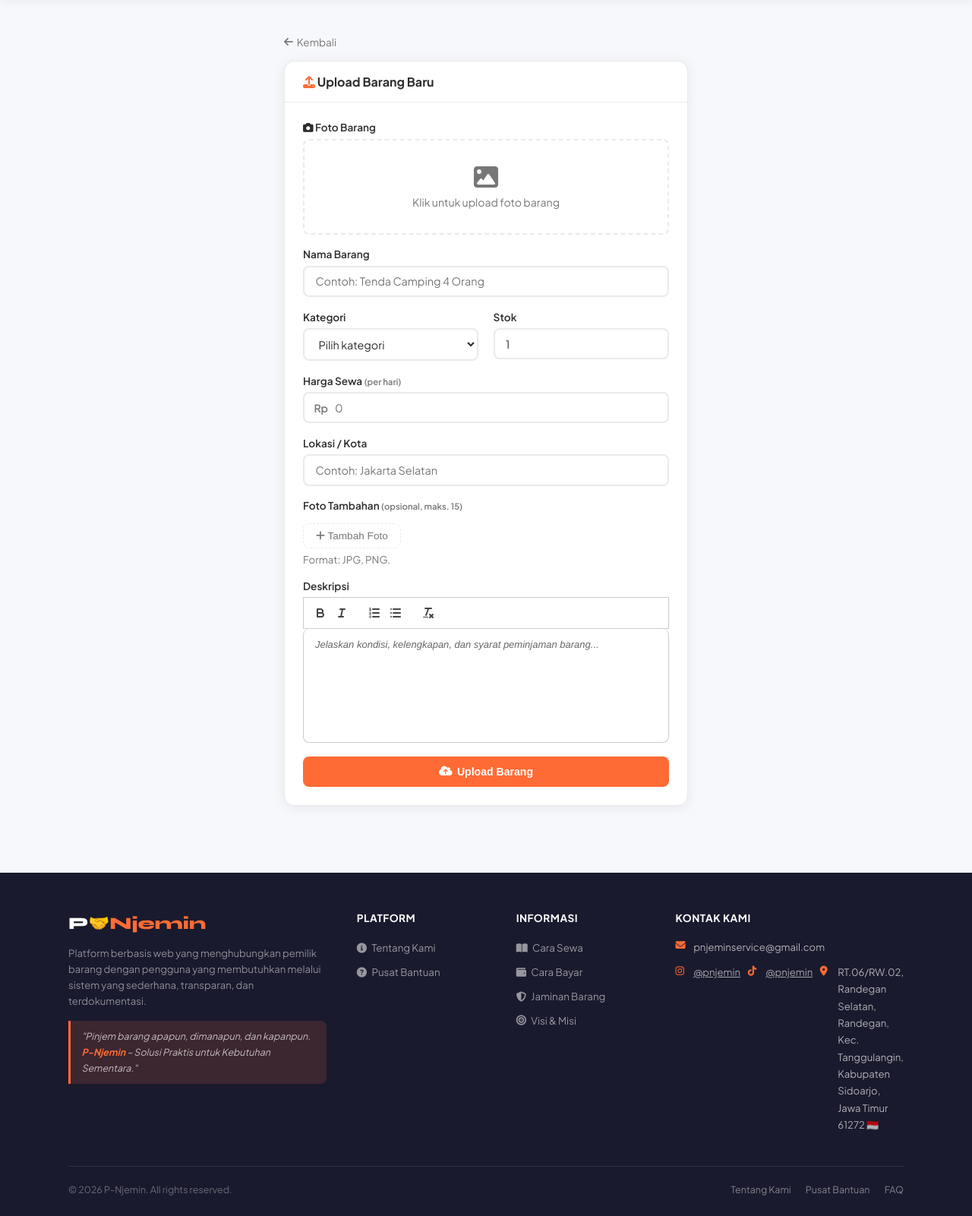
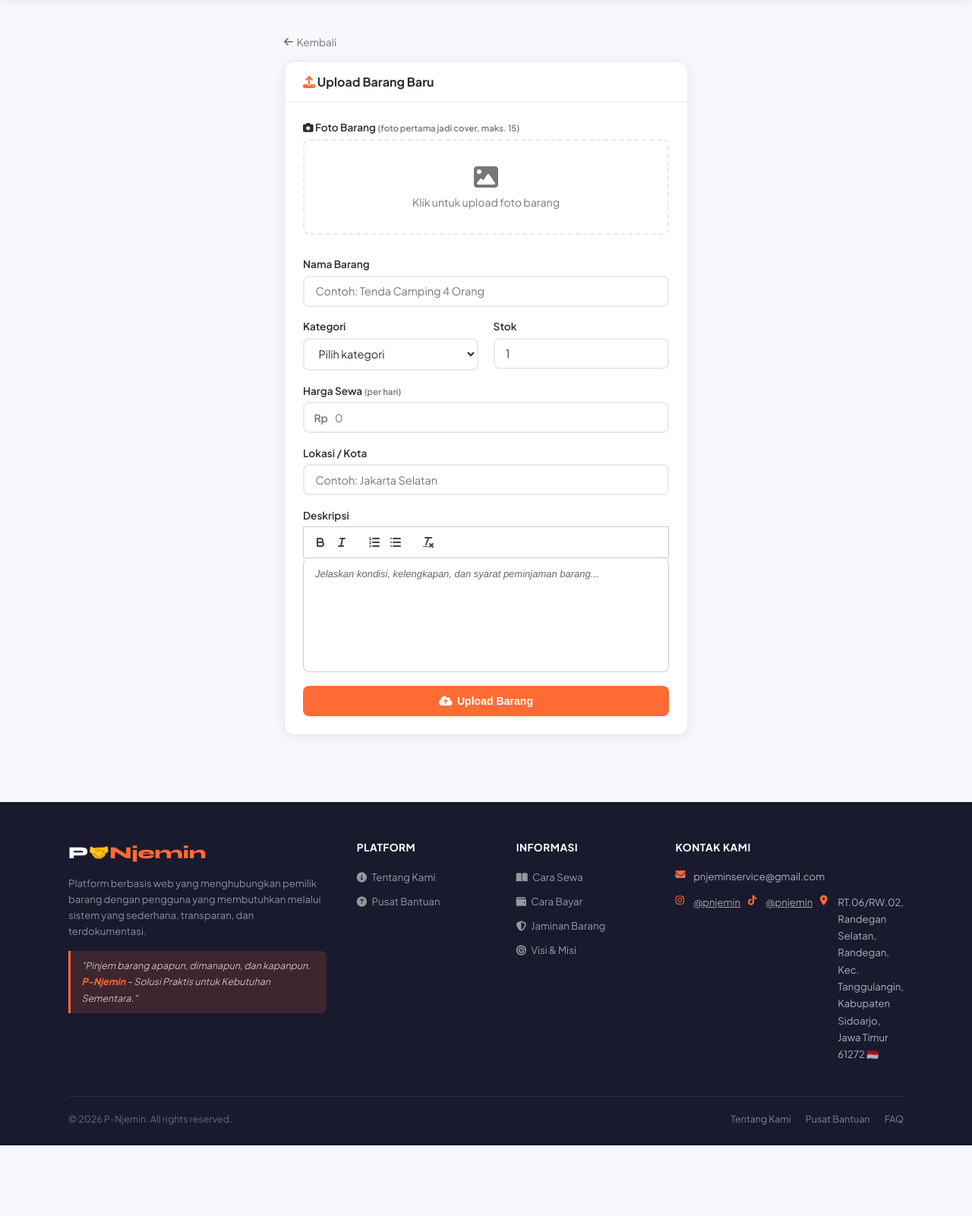
Before and after one commit to Faitz761/pnjemin_v2, a Flask app: template templates/upload_barang.html in a window 1280 px wide. Shown: the part 62-1663 px from the top of the page at 76% size. After the commit the page ends 1570 px from the top, so only its background shows below. Run offline with Flask 3, Linux system fonts and the light colour scheme; the template is opened without the code that fills it, so the values that code supplies are empty; some libraries are stand-ins or nearby versions.

Commit message:
first commit

```diff
--- a/templates/upload_barang.html
+++ b/templates/upload_barang.html
@@ -32,15 +32,14 @@
         <div class="card-body">
             <form method="post" enctype="multipart/form-data">
                 <div class="form-group">
-                    <label><i class="fas fa-camera"></i> Foto Barang</label>
-                    <div class="foto-upload-area" id="fotoArea">
-                        <input type="file" name="foto" accept="image/*" onchange="previewFoto(this)">
+                    <label><i class="fas fa-camera"></i> Foto Barang <small style="color:var(--text-muted)">(foto pertama jadi cover, maks. 15)</small></label>
+                    <div class="foto-upload-area" id="fotoArea" onclick="document.getElementById('foto-input-multi').click()">
                         <i class="fas fa-image" style="font-size:2rem;display:block;margin-bottom:0.5rem"></i>
                         Klik untuk upload foto barang
                     </div>
-                    <div class="foto-preview" id="fotoPreview">
-                        <img id="previewImg" src="" alt="Preview">
-                    </div>
+                    <input type="file" id="foto-input-multi" accept="image/*" style="display:none" onchange="tambahFoto(this)">
+                    <div id="foto-list" style="display:flex;flex-wrap:wrap;gap:0.5rem;margin-top:0.8rem"></div>
+                    <div id="foto-inputs"></div>
                 </div>
                 <div class="form-group">
                     <label>Nama Barang</label>
@@ -76,17 +75,6 @@
                 <div class="form-group">
                     <label>Lokasi / Kota</label>
                     <input type="text" name="lokasi" class="form-control" placeholder="Contoh: Jakarta Selatan" required>
-                </div>
-                <div class="form-group">
-                    <label>Foto Tambahan <small style="color:var(--text-muted)">(opsional, maks. 15)</small></label>
-                    <div id="foto-list" style="display:flex;flex-wrap:wrap;gap:0.5rem;margin-bottom:0.5rem"></div>
-                    <button type="button" onclick="document.getElementById('foto-input-hidden').click()"
-                        style="padding:0.5rem 1rem;background:transparent;border:1px dashed var(--border);border-radius:var(--radius-sm);cursor:pointer;color:var(--text-muted);font-size:0.85rem">
-                        <i class="fas fa-plus"></i> Tambah Foto
-                    </button>
-                    <input type="file" id="foto-input-hidden" accept="image/*" style="display:none" onchange="tambahFoto(this)">
-                    <small style="display:block;margin-top:0.4rem;color:var(--text-muted)">Format: JPG, PNG.</small>
-                    <div id="foto-inputs"></div>
                 </div>
                 <div class="form-group">
                     <label>Deskripsi</label>
@@ -147,20 +135,6 @@
 {% endif %}
 {% endblock %}
 {% block extra_js %}
-<script>
-function previewFoto(input) {
-    if (input.files && input.files[0]) {
-        const reader = new FileReader();
-        reader.onload = (e) => {
-            document.getElementById('previewImg').src = e.target.result;
-            document.getElementById('fotoPreview').style.display = 'block';
-            document.getElementById('fotoArea').style.borderColor = 'var(--primary)';
-        };
-        reader.readAsDataURL(input.files[0]);
-    }
-}
-</script>
-
 <link href="https://cdn.quilljs.com/1.3.6/quill.snow.css" rel="stylesheet">
 <script src="https://cdn.quilljs.com/1.3.6/quill.min.js"></script>
 <script>
@@ -185,15 +159,16 @@ document.querySelector('form').addEventListener('submit', function() {
 let fotoFiles = [];
 
 function tambahFoto(input) {
-    const file = input.files[0];
-    if (!file) return;
-    if (fotoFiles.length >= 15) { alert('Maksimal 15 foto!'); return; }
-    fotoFiles.push(file);
+    const files = Array.from(input.files);
+    files.forEach(file => {
+        if (fotoFiles.length >= 15) return;
+        fotoFiles.push(file);
+    });
     renderFotoList();
     input.value = '';
 }
 
-function hapusFotoBaru(index) {
+function hapusFoto(index) {
     fotoFiles.splice(index, 1);
     renderFotoList();
 }
@@ -201,27 +176,54 @@ function hapusFotoBaru(index) {
 function renderFotoList() {
     const list = document.getElementById('foto-list');
     list.innerHTML = '';
+    const area = document.getElementById('fotoArea');
+    area.style.display = fotoFiles.length > 0 ? 'none' : 'block';
+
     fotoFiles.forEach((file, i) => {
         const reader = new FileReader();
         reader.onload = e => {
             const div = document.createElement('div');
             div.style.cssText = 'position:relative;width:80px;height:80px;flex-shrink:0';
-            div.innerHTML = `<img src="${e.target.result}" style="width:80px;height:80px;object-fit:cover;border-radius:6px">
-                <button type="button" onclick="hapusFotoBaru(${i})"
-                    style="position:absolute;top:2px;right:2px;background:#e74c3c;border:none;color:white;border-radius:50%;width:20px;height:20px;cursor:pointer;font-size:0.65rem;display:flex;align-items:center;justify-content:center;padding:0">
+            const badge = i === 0 ? `<div style="position:absolute;bottom:2px;left:2px;background:var(--primary);color:white;font-size:0.55rem;padding:1px 4px;border-radius:3px;font-weight:700">COVER</div>` : '';
+            div.innerHTML = `<img src="${e.target.result}" style="width:80px;height:80px;object-fit:cover;border-radius:6px;border:2px solid ${i===0?'var(--primary)':'transparent'}">
+                ${badge}
+                <button type="button" onclick="hapusFoto(${i})"
+                    style="position:absolute;top:2px;left:2px;background:#e74c3c;border:none;color:white;border-radius:50%;width:20px;height:20px;cursor:pointer;font-size:0.65rem;display:flex;align-items:center;justify-content:center;padding:0">
                     <i class="fas fa-times"></i></button>`;
             list.appendChild(div);
         };
         reader.readAsDataURL(file);
     });
+
+    // Tombol tambah lagi
+    if (fotoFiles.length > 0 && fotoFiles.length < 15) {
+        const addBtn = document.createElement('div');
+        addBtn.onclick = () => document.getElementById('foto-input-multi').click();
+        addBtn.style.cssText = 'width:80px;height:80px;border:1px dashed var(--border);border-radius:6px;display:flex;align-items:center;justify-content:center;cursor:pointer;color:var(--text-muted);font-size:1.5rem;flex-shrink:0';
+        addBtn.innerHTML = '<i class="fas fa-plus"></i>';
+        list.appendChild(addBtn);
+    }
+
+    // Sync ke hidden inputs — foto pertama jadi `foto`, sisanya jadi `foto_tambahan`
     const container = document.getElementById('foto-inputs');
     container.innerHTML = '';
-    const dt = new DataTransfer();
-    fotoFiles.forEach(f => dt.items.add(f));
-    const inp = document.createElement('input');
-    inp.type = 'file'; inp.name = 'foto_tambahan'; inp.multiple = true; inp.style.display = 'none';
-    inp.files = dt.files;
-    container.appendChild(inp);
+    if (fotoFiles.length > 0) {
+        const dtCover = new DataTransfer();
+        dtCover.items.add(fotoFiles[0]);
+        const inpCover = document.createElement('input');
+        inpCover.type = 'file'; inpCover.name = 'foto'; inpCover.style.display = 'none';
+        inpCover.files = dtCover.files;
+        container.appendChild(inpCover);
+
+        if (fotoFiles.length > 1) {
+            const dtRest = new DataTransfer();
+            fotoFiles.slice(1).forEach(f => dtRest.items.add(f));
+            const inpRest = document.createElement('input');
+            inpRest.type = 'file'; inpRest.name = 'foto_tambahan'; inpRest.multiple = true; inpRest.style.display = 'none';
+            inpRest.files = dtRest.files;
+            container.appendChild(inpRest);
+        }
+    }
 }
 </script>
 {% endblock %}
```
